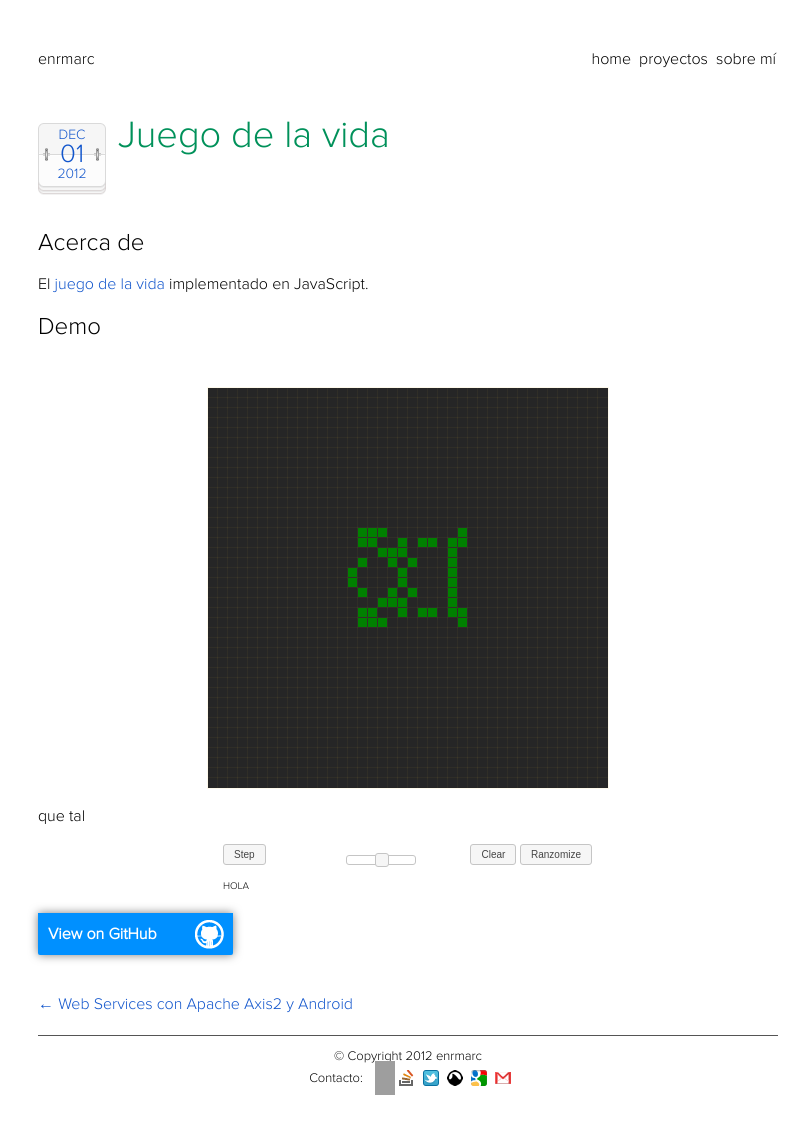
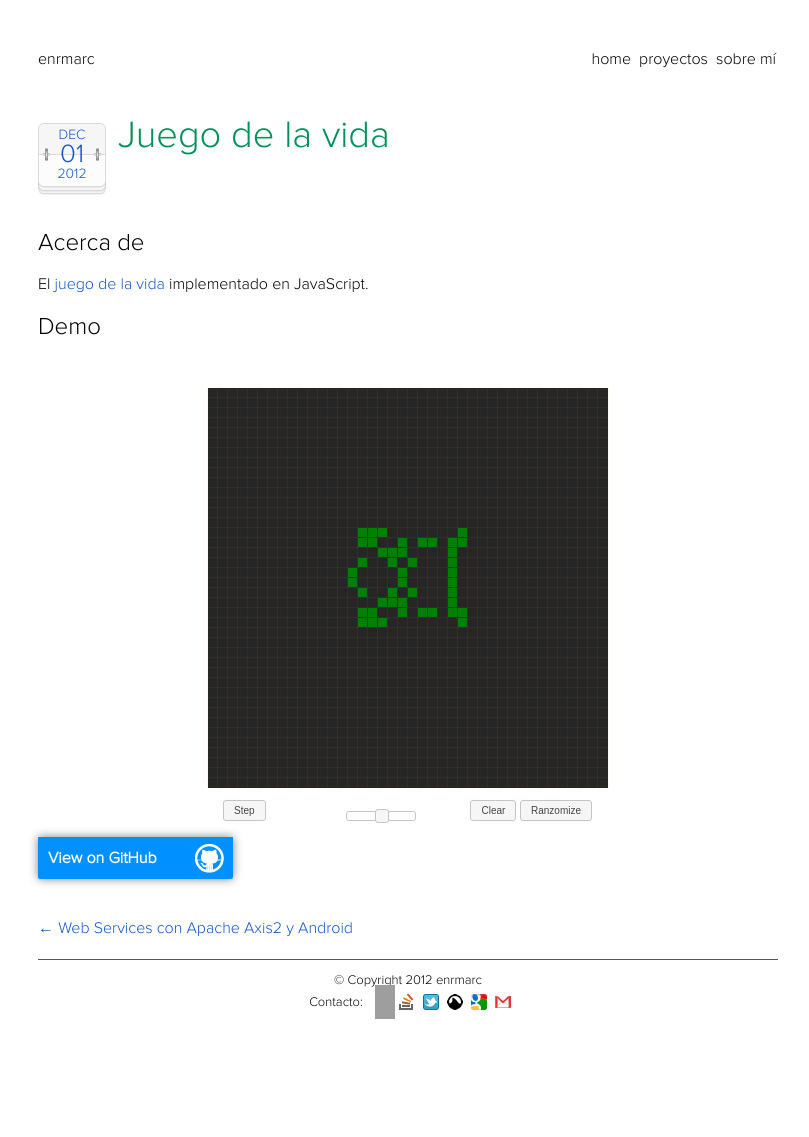
Before and after one commit to enrmarc/enrmarc.github.com, a Jekyll site: the page built from _posts/2012-12-01-Conway.md, in a window 1280 px wide. Shown: the whole page, without its empty margins (232-1041 px from the left). Built offline with Jekyll 4.4.1, drawn with Linux system fonts in a browser that asks for light colours; nearby versions of some CDN libraries; some web fonts are replaced; after the commit the page ends 1061 px from its top, so only the background shows below that; grey boxes are pictures that could not be loaded.

Commit message:
conwayjs fixed

```diff
--- a/_posts/2012-12-01-Conway.md
+++ b/_posts/2012-12-01-Conway.md
@@ -14,8 +14,7 @@
 <script type="text/javascript" src="/assets/conwayjs/js/GOL.js"></script>
 <script type="text/javascript" src="/assets/conwayjs/js/Grid.js"></script>
 <script type="text/javascript" src="/assets/conwayjs/js/Cell.js"></script>
-<canvas id="canvas" width="400" height="400"></canvas>
-<p>que  tal</p>
+<canvas id="canvas" width="400" height="400">Canvas not supported</canvas>
 <div class="btn-group">
 <div class="buttons-left">
 <button id="run" class="ui-button ui-widget ui-state-default ui-corner-all ui-button-text-only" role="button" >
@@ -38,7 +37,6 @@
 <span class="ui-button-text">Ranzomize</span>
 </button>
 </div>
-<p>HOLA</p>
 </div>
 
 [1]: http://en.wikipedia.org/wiki/Conway's_Game_of_Life
```
